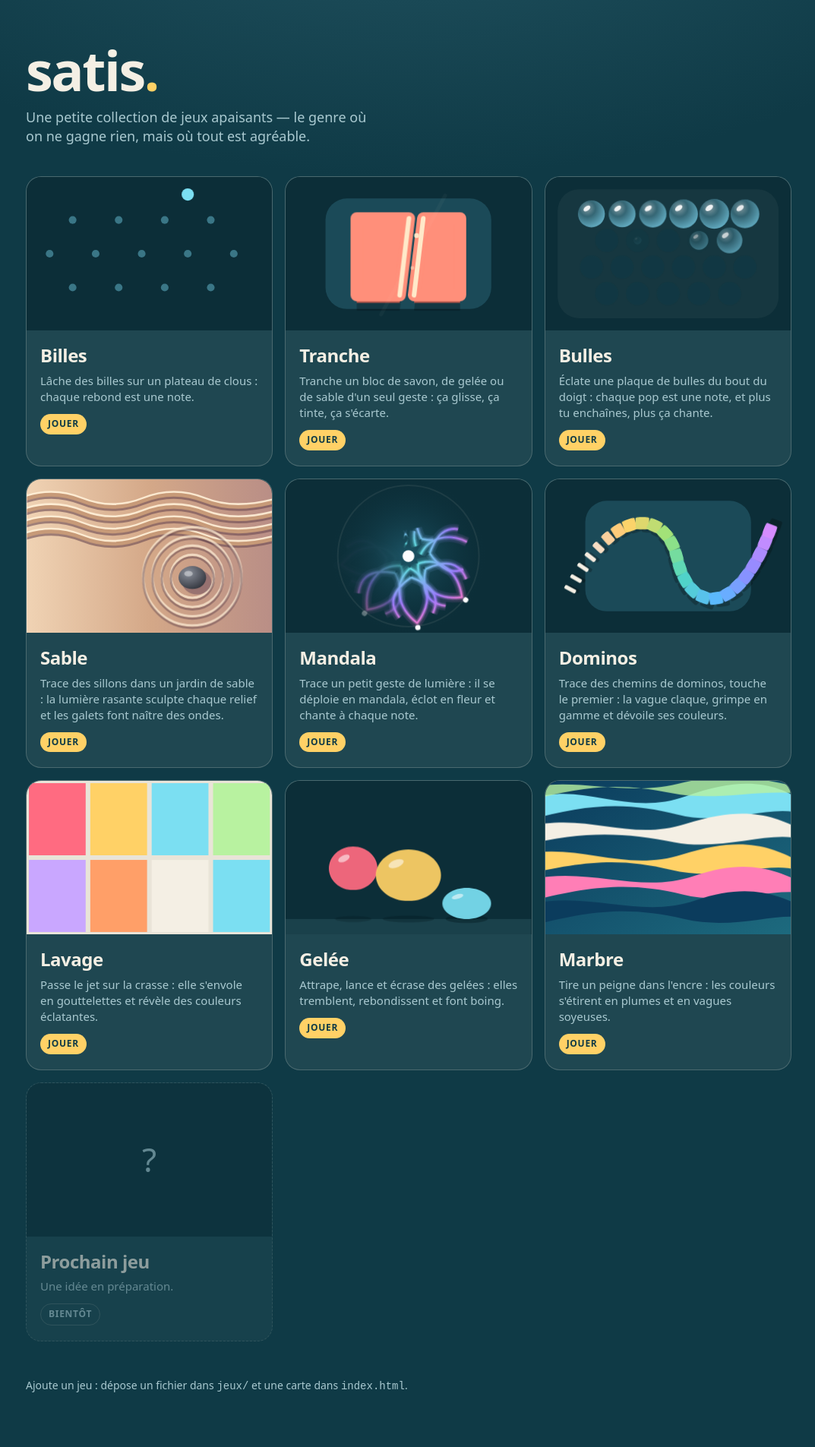
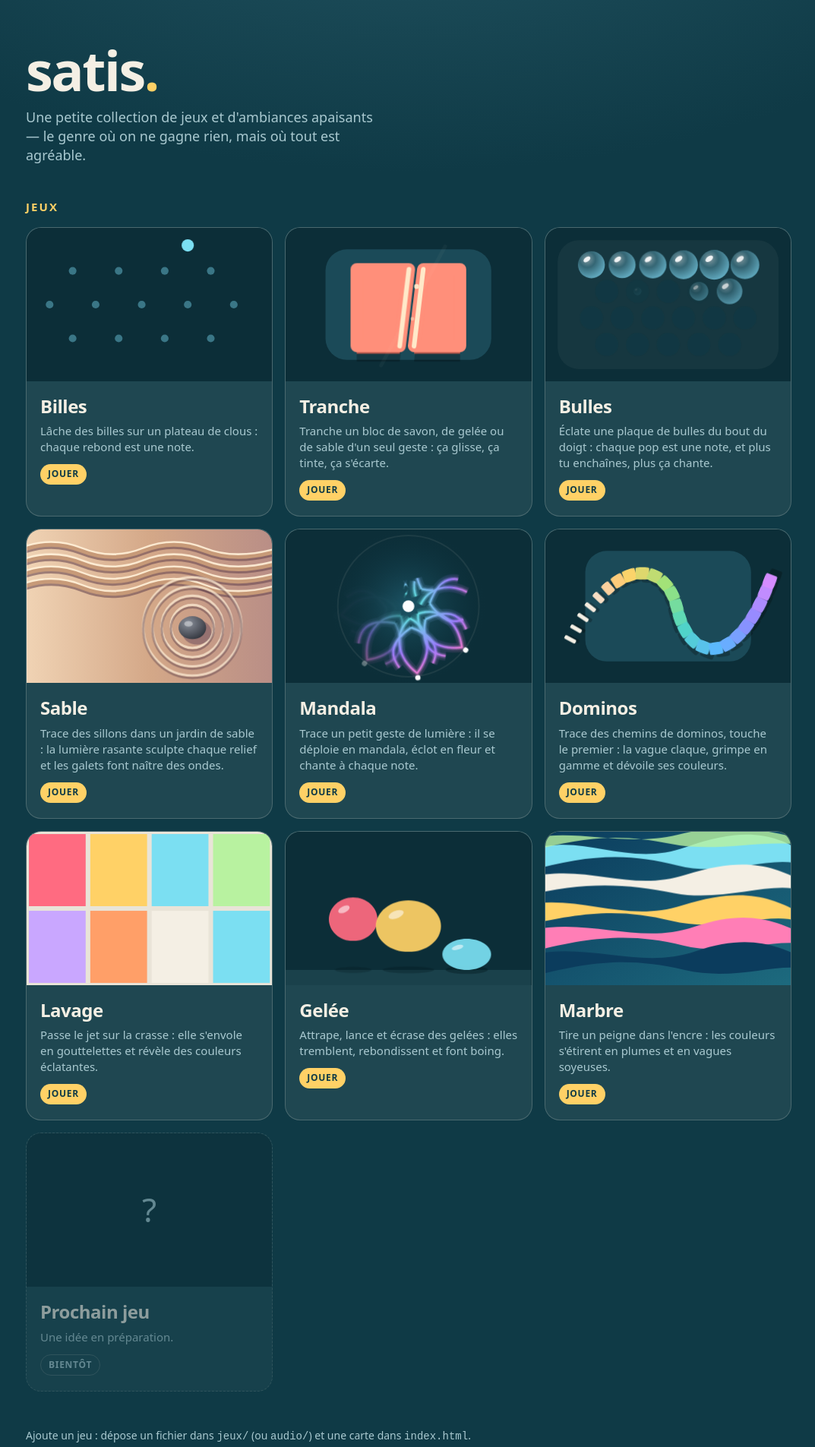
Before and after one commit to RightNodes/claude-satis, a plain HTML site: page index.html in a window 1280 px wide. Shown: the whole page at 76% size, without its empty margins (102-1175 px from the left). Before the commit the page ends 1876 px from the top, so only its background shows below. Drawn offline with Linux system fonts and the light colour scheme; a web font is replaced by a local one.

Commit message:
Prépare la catégorie Audio dans la galerie (sections Jeux et Audio)
Co-Authored-By: Claude Sonnet 5.5 <noreply@anthropic.com>
Claude-Session: https://claude.ai/code/session_01MbSa1iVUZSaMGmcvXdd7WT

```diff
--- a/index.html
+++ b/index.html
@@ -79,6 +79,9 @@
   .card.soon { opacity: 0.55; border-style: dashed; }
   .card.soon .thumb { display: grid; place-items: center; font-size: 44px; color: var(--ink-2); }
   .card.soon .tag { background: transparent; color: var(--ink-2); border: 1px solid var(--line); }
+  h2.cat { margin: 44px 0 0; font-size: 15px; font-weight: 800; letter-spacing: 0.14em; text-transform: uppercase; color: var(--accent); }
+  h2.cat + .grid { margin-top: 16px; }
+  h2.cat:has(+ .grid:empty), .grid:empty { display: none; }
   footer { margin-top: 48px; font-size: 14px; color: var(--ink-2); }
 
   /* marbles falling in the Billes thumbnail */
@@ -237,8 +240,9 @@
 <body>
 <main class="wrap">
   <h1>satis<span>.</span></h1>
-  <p class="lead">Une petite collection de jeux apaisants — le genre où on ne gagne rien, mais où tout est agréable.</p>
+  <p class="lead">Une petite collection de jeux et d'ambiances apaisants — le genre où on ne gagne rien, mais où tout est agréable.</p>
 
+  <h2 class="cat">Jeux</h2>
   <div class="grid" id="grid">
     <a class="card" href="jeux/billes.html">
       <svg class="thumb" viewBox="0 0 160 100" preserveAspectRatio="xMidYMid slice" aria-hidden="true">
@@ -662,7 +666,10 @@
     </div>
   </div>
 
-  <footer>Ajoute un jeu : dépose un fichier dans <code>jeux/</code> et une carte dans <code>index.html</code>.</footer>
+  <h2 class="cat">Audio</h2>
+  <div class="grid" id="audio"><!--AUDIO-CARDS--></div>
+
+  <footer>Ajoute un jeu : dépose un fichier dans <code>jeux/</code> (ou <code>audio/</code>) et une carte dans <code>index.html</code>.</footer>
 </main>
 </body>
 </html>
```
